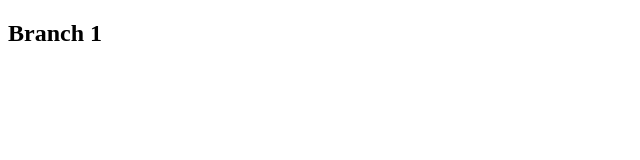
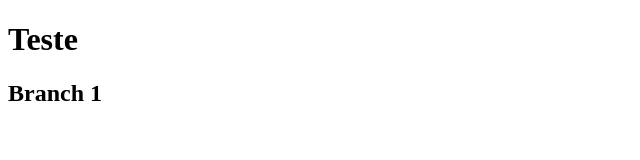
Before and after one commit to Rektay/Primeiro-Diretorio, a plain HTML site: page 1.html in a window 1280 px wide. Shown: the whole page, without its empty margins (0-640 px from the left). Drawn offline with Linux system fonts and the light colour scheme.

Commit message:
Mudando a estrutura do arquivo 1.html

```diff
--- a/1.html
+++ b/1.html
@@ -5,6 +5,9 @@
     <title>1</title>
   </head>
   <body>
+    <header>
+      <h1> Teste </h1>
+    </header>
     <h2>Branch 1</h2>
   </body>
 </html>
```
